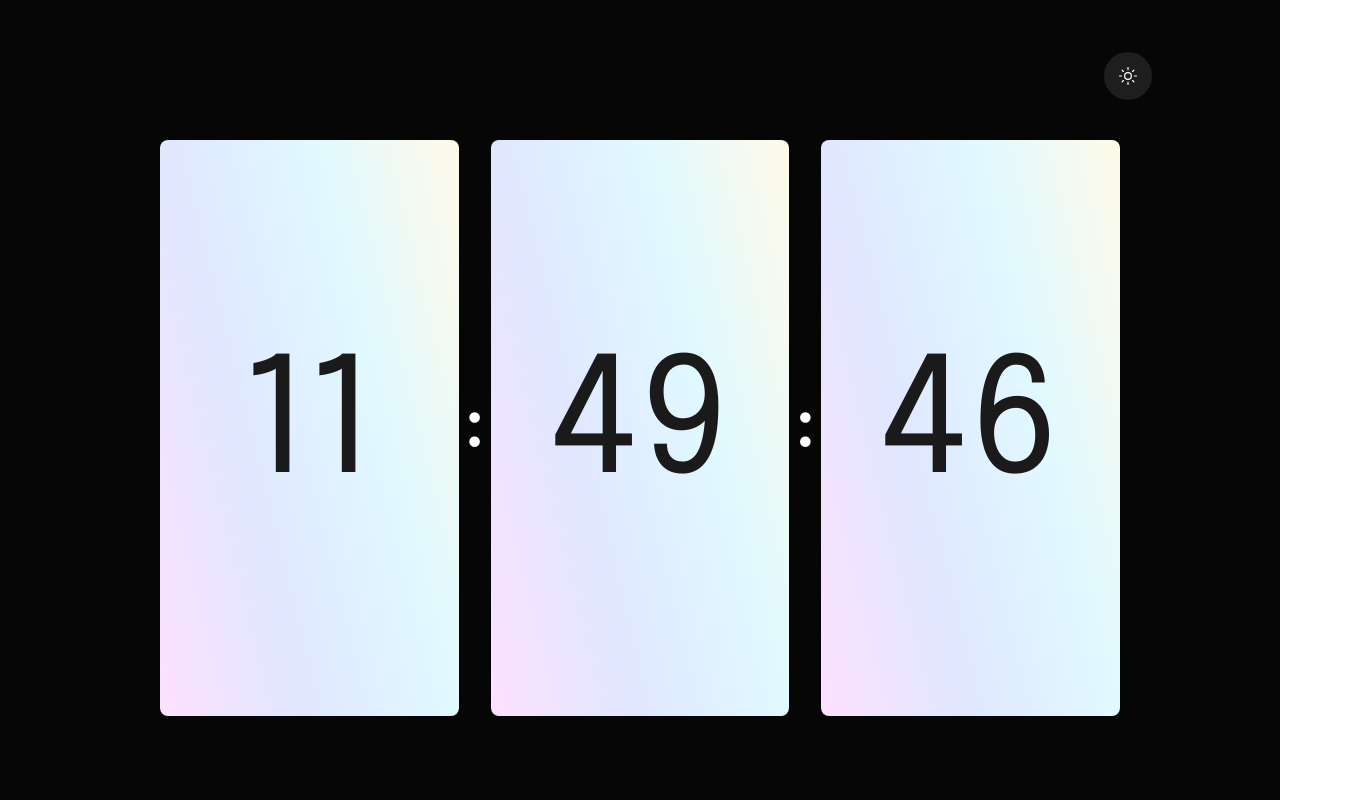
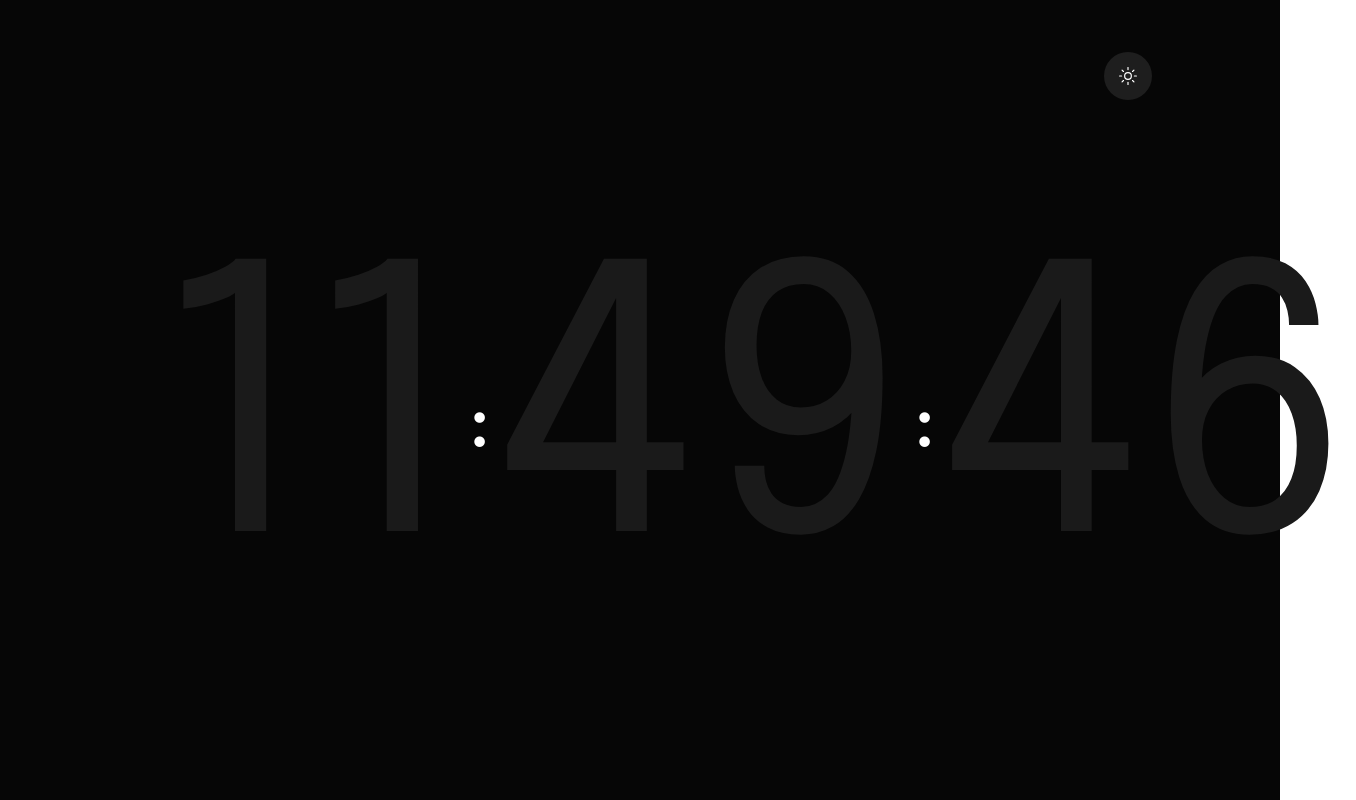
Before and after one commit to The-HighO/time-Wallpaper-, a plain HTML site: page index.html in a window 1280 px wide. Shown: the whole page, 1356 px wide, since content can reach past the window. Drawn offline with Linux system fonts and the light colour scheme.

Commit message:
Update style.css

```diff
--- a/style.css
+++ b/style.css
@@ -20,7 +20,7 @@
     gap: 0.5rem;
 }
 .hour-Container, .minute-Container, .seconds-Container{
-    background: linear-gradient(76deg,#fde1ff,#e0e7ff,#e0f9ff,#fffae9);
+/*     background: linear-gradient(76deg,#fde1ff,#e0e7ff,#e0f9ff,#fffae9); */
     animation: slime 45s ease infinite;
     /* background-color: #292929; */
 /*     border: 1px solid #858585; */
@@ -78,6 +78,6 @@
         height: 80%;
     }
     .hour, .min, .sec{
-        font-size: 10rem;
+        font-size: 23rem;
     }
 }
```
